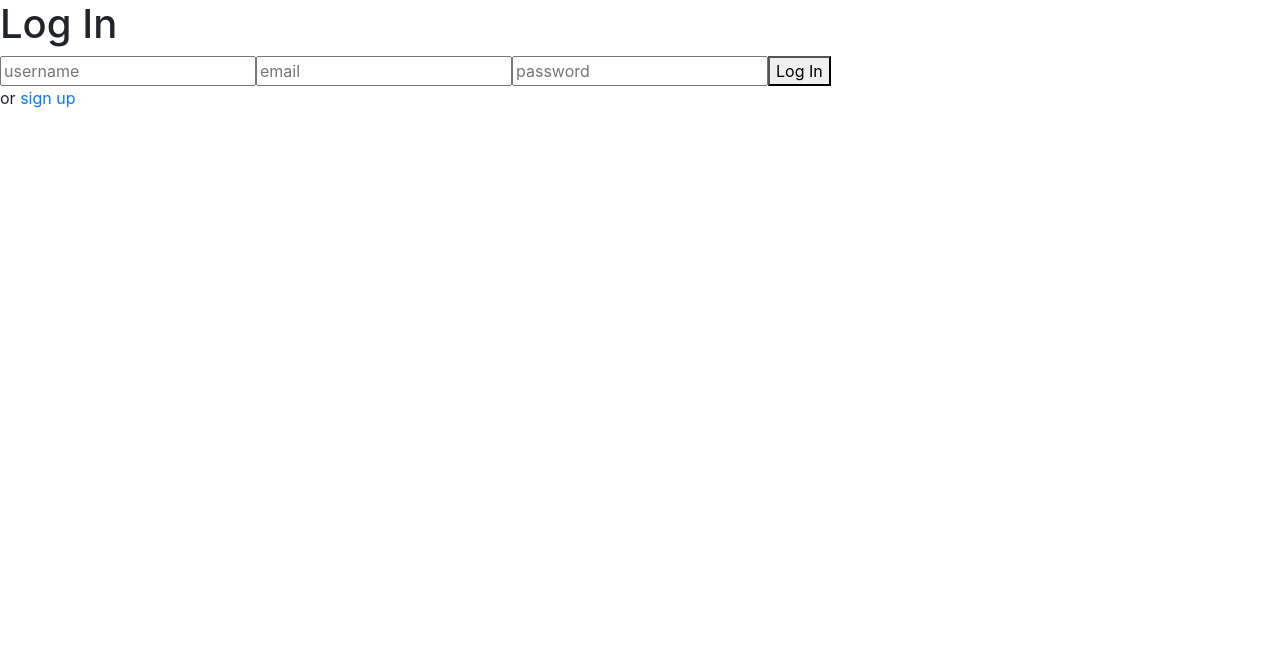
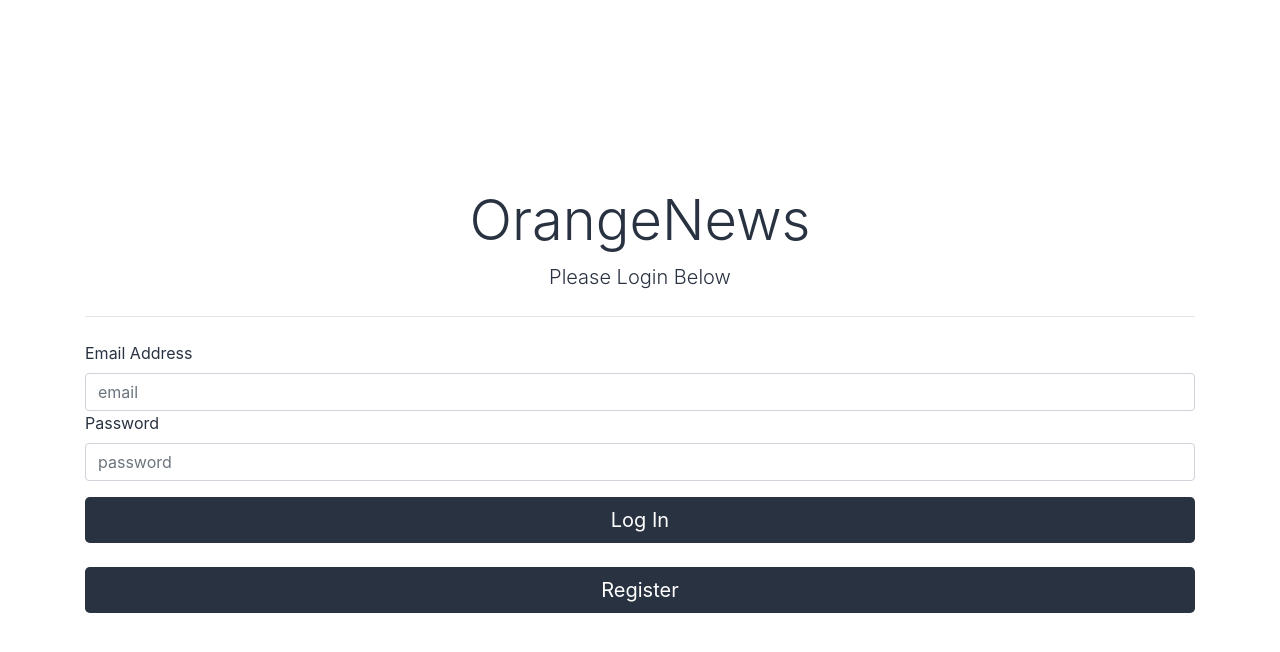
Before and after one commit to eliks93/OrangeNews, a React (Create React App) app in the folder orange-news-client/: page /login in a window 1280 px wide. Shown: the top 652 px of the page. Built offline with nearby package versions, Linux system fonts and the light colour scheme.

Commit message:
login page mostly styled, just need to ensure sizing of forms and buttons is where I would like it

```diff
--- a/orange-news-client/src/components/Home.css
+++ b/orange-news-client/src/components/Home.css
@@ -34,3 +34,9 @@
   width: 100%;
   opacity: 0.4;
 }
+li {
+  color: red;
+  text-emphasis: emphasis;
+  font-size: 2em;
+
+}
--- a/orange-news-client/src/components/registrations/Login.js
+++ b/orange-news-client/src/components/registrations/Login.js
@@ -59,42 +59,81 @@ handleErrors = () => {
 render() {
     const {username, email, password} = this.state
 return (
-      <div>
-        <h1>Log In</h1>
+
+//   <div className="vw-100 vh-100 primary-color d-flex align-items-center justify-content-center">
+//   <div className="jumbotron jumbotron-fluid bg-transparent">
+//     <div className="container secondary-color">
+//       <h1 className="display-4">Food Recipes</h1>
+//       <p className="lead">
+//         A curated list of recipes for the best homemade meal and delicacies.
+//       </p>
+//       <hr className="my-4" />
+//       <Link
+//         to="/recipes"
+//         className="btn btn-lg custom-button"
+//         role="button"
+//       >
+//         View Recipes
+//       </Link>
+//     </div>
+//   </div>
+// </div>
+
+
+
+
+      <div className="vw-100 vh-100 primary-color d-flex align-items-center justify-content-center">
+        <div className="jumbotron jumbotron-fluid bg-transparent"></div>
+        <div className="container secondary-color">
+        <center>
+        <h1 className="display-4">OrangeNews</h1>
+        <p className="lead">
+          Please Login Below
+        </p>
+        <hr className="my-4" />
+        </center>
         <form onSubmit={this.handleSubmit}>
+          <div class="form-group">
+          <label for="exampleInputEmail1">Email Address</label>
           <input
-            placeholder="username"
-            type="text"
-            name="username"
-            value={username}
-            onChange={this.handleChange}
-          />
-          <input
+            class="form-control"
             placeholder="email"
             type="text"
             name="email"
             value={email}
             onChange={this.handleChange}
           />
+          <label for="exampleInputPassword1">Password</label>
           <input
+            class="form-control"
             placeholder="password"
             type="password"
             name="password"
             value={password}
             onChange={this.handleChange}
           />
-          <button placeholder="submit" type="submit">
+          </div>
+          <div>
+          {
+            this.state.errors ? this.handleErrors() : null
+          }
+        </div>
+          <button className="btn btn-block btn-lg custom-button" placeholder="submit" type="submit">
             Log In
           </button>
+          <br></br>
+
           <div>
-           or <Link to='/register'>sign up</Link>
+          <Link
+            to="/register"
+            className="btn btn-block btn-lg custom-button"
+            role="button"
+          >
+            Register
+        </Link>
           </div>
 
         </form>
-        <div>
-          {
-            this.state.errors ? this.handleErrors() : null
-          }
         </div>
       </div>
     );
```
Also changed, not shown: 1 other file (tests, documents, lock files or other folders).
